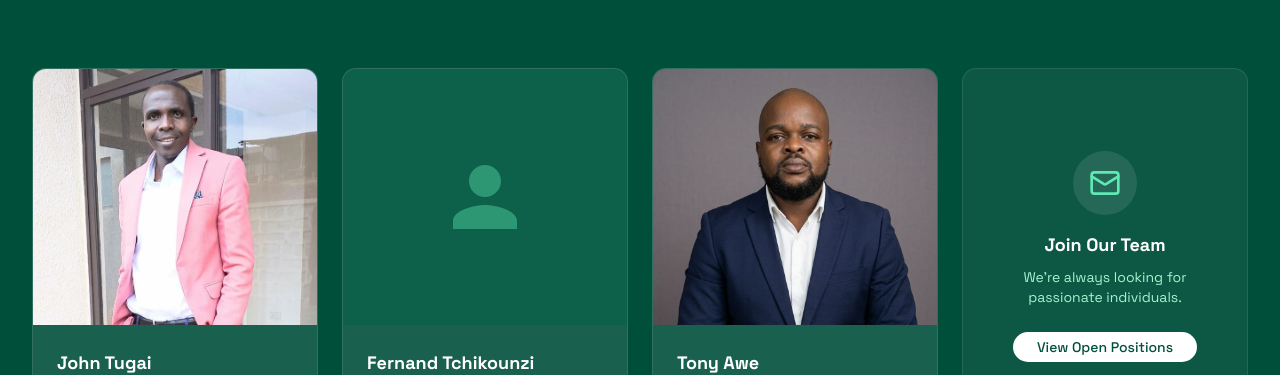
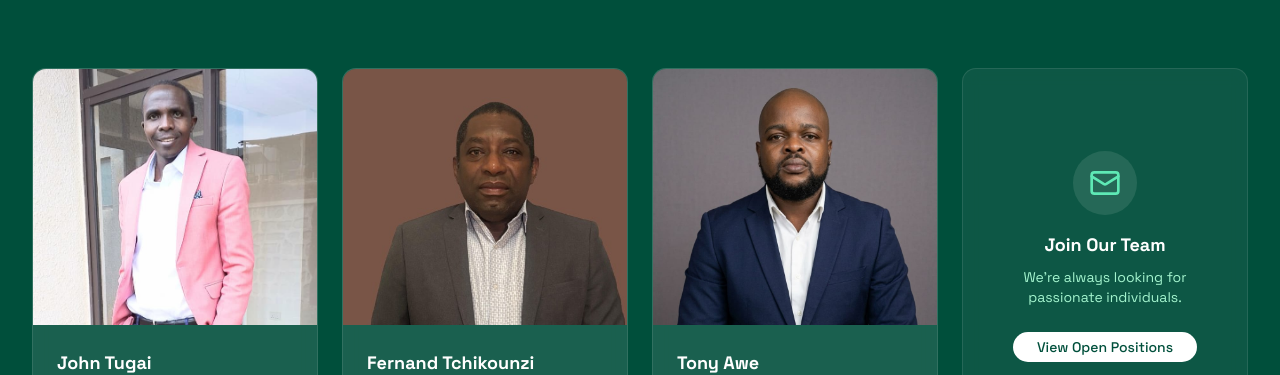
Before and after one commit to Williamkeisy39/Karibuheritage1, a Next.js app: page /about/team in a window 1280 px wide. Shown: the part 712-1087 px from the top of the page. Built offline with nearby package versions, Linux system fonts and the light colour scheme.

Commit message:
ceochange

```diff
--- a/src/app/about/team/page.tsx
+++ b/src/app/about/team/page.tsx
@@ -37,7 +37,7 @@ export default function TeamPage() {
     {
       name: "Fernand Tchikounzi",
       role: "Director - New York, USA",
-      image: ""
+      image: "/images/ceotwo.jpg"
     },
     {
       name: "Tony Awe",
```
Also changed, not shown: public/images/ceotwo.jpg (added).
